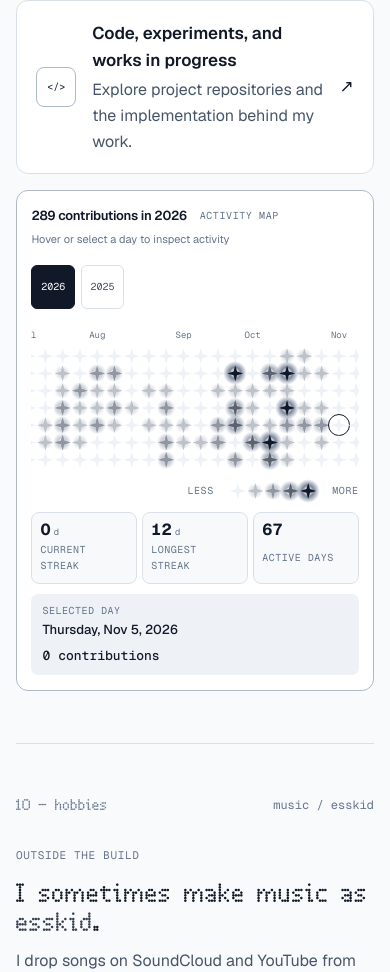
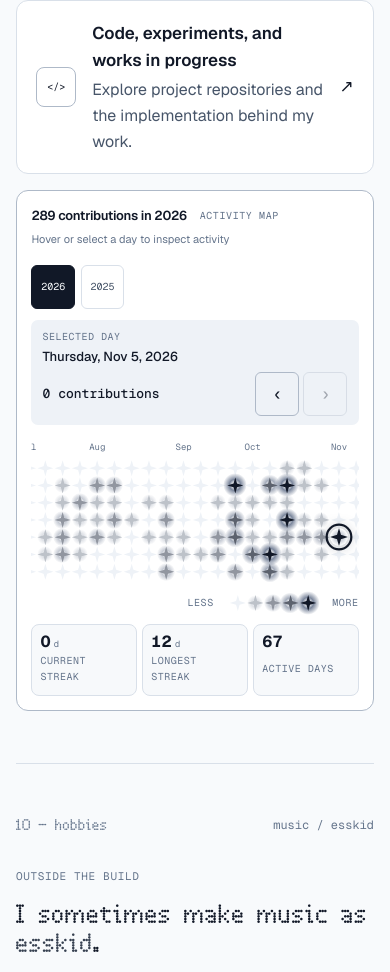
Before and after one commit to olayresjames/olayresportfolio, a React (Vite) app: page / in a window 390 px wide. Shown: the part 5666-6638 px from the top of the page. Built offline with nearby package versions, Linux system fonts and the light colour scheme; no server answers; the database is empty.

Commit message:
refactor: enhance GitHubSection interactivity and styling for contribution display

```diff
--- a/src/components/sections/ContentSections.jsx
+++ b/src/components/sections/ContentSections.jsx
@@ -254,9 +254,18 @@ export function GitHubSection() {
       cursor.setUTCDate(cursor.getUTCDate() - 1);
     }
   }
-  const selectedDay = yearDays[selectedDate];
+  const displayedDate = tooltipDate || selectedDate;
+  const isPreviewingDay = Boolean(tooltipDate && tooltipDate !== selectedDate);
+  const displayedDay = yearDays[displayedDate];
+  const activeDates = Object.keys(yearDays).filter(dateKey =>
+    dateKey.startsWith(String(contributionYear))
+    && dateKey <= statsEnd.toISOString().slice(0, 10)
+    && (yearDays[dateKey].count ?? yearDays[dateKey].level) > 0,
+  ).sort();
+  const previousActiveDate = activeDates.filter(dateKey => dateKey < selectedDate).pop();
+  const nextActiveDate = activeDates.find(dateKey => dateKey > selectedDate);
   const tooltipDay = tooltipDate ? yearDays[tooltipDate] : null;
-  const selectedDateLabel = new Date(`${selectedDate}T00:00:00Z`).toLocaleDateString('en-US', {
+  const displayedDateLabel = new Date(`${displayedDate}T00:00:00Z`).toLocaleDateString('en-US', {
     weekday: 'long', month: 'short', day: 'numeric', year: 'numeric', timeZone: 'UTC',
   });
   const tooltipDateObject = tooltipDate ? new Date(`${tooltipDate}T00:00:00Z`) : null;
@@ -275,7 +284,6 @@ export function GitHubSection() {
     const centerX = cellRect.left + (cellRect.width / 2) - panelRect.left;
     const left = Math.min(Math.max(centerX, halfTooltipWidth + 8), panelRect.width - halfTooltipWidth - 8);
     const below = cellRect.top - panelRect.top < 56;
-    setSelectedDate(dateKey);
     setTooltipDate(dateKey);
     setTooltipPosition({ left, top: below ? cellRect.bottom - panelRect.top + 8 : cellRect.top - panelRect.top - 8, below });
   };
@@ -292,20 +300,20 @@ export function GitHubSection() {
     setSelectedDate(mostRecentContributionDate(contributionData, year, currentYear, todayKey));
     closeContributionTooltip();
   };
-  const moveSelectedDate = (event, dateKey) => {
-    const dayOffsets = { ArrowUp: -1, ArrowDown: 1, ArrowLeft: -7, ArrowRight: 7 };
-    if (event.key === 'Escape') {
-      closeContributionTooltip();
-      return;
-    }
-    if (!(event.key in dayOffsets)) return;
-    event.preventDefault();
-    const nextDate = new Date(`${dateKey}T00:00:00Z`);
-    nextDate.setUTCDate(nextDate.getUTCDate() + dayOffsets[event.key]);
-    const nextDateKey = nextDate.toISOString().slice(0, 10);
-    if (nextDate.getUTCFullYear() !== contributionYear) return;
-    setSelectedDate(nextDateKey);
-    document.querySelector(`[data-contribution-date="${nextDateKey}"]`)?.focus();
+  const selectActiveDate = dateKey => {
+    if (!dateKey) return;
+    setSelectedDate(dateKey);
+    closeContributionTooltip();
+    const scroll = contributionScrollRef.current;
+    const target = scroll?.querySelector(`[data-contribution-date="${dateKey}"]`);
+    if (!target) return;
+    const scrollRect = scroll.getBoundingClientRect();
+    const targetRect = target.getBoundingClientRect();
+    const centeredLeft = scroll.scrollLeft + targetRect.left - scrollRect.left - (scroll.clientWidth - targetRect.width) / 2;
+    scroll.scrollTo({
+      left: centeredLeft,
+      behavior: window.matchMedia('(prefers-reduced-motion: reduce)').matches ? 'auto' : 'smooth',
+    });
   };
   return (
     <section id="github" className="editorial-section">
@@ -335,7 +343,7 @@ export function GitHubSection() {
               const entry = yearDays[dateKey];
               const dayCount = entry?.count;
               const dayDescription = dayCount == null ? (level ? 'Activity recorded' : 'No contributions') : `${dayCount} contribution${dayCount === 1 ? '' : 's'}`;
-              return <button key={dateKey} type="button" className={`contribution-cell level-${level}${selectedDate === dateKey ? ' is-selected' : ''}`} data-contribution-date={dateKey} aria-label={`${dateKey}: ${dayDescription}`} aria-pressed={selectedDate === dateKey} tabIndex={selectedDate === dateKey ? 0 : -1} onMouseEnter={event => showContributionTooltip(dateKey, event.currentTarget)} onMouseLeave={event => { if (!event.relatedTarget?.closest?.('.contribution-grid button.contribution-cell')) hideContributionTooltip(event.currentTarget); }} onFocus={event => showContributionTooltip(dateKey, event.currentTarget)} onBlur={event => hideContributionTooltip(event.currentTarget)} onClick={event => showContributionTooltip(dateKey, event.currentTarget)} onKeyDown={event => moveSelectedDate(event, dateKey)} />;
+              return <button key={dateKey} type="button" className={`contribution-cell level-${level}${selectedDate === dateKey ? ' is-selected' : ''}`} data-contribution-date={dateKey} aria-label={`${dateKey}: ${dayDescription}`} aria-pressed={selectedDate === dateKey} onMouseEnter={event => showContributionTooltip(dateKey, event.currentTarget)} onMouseLeave={event => { if (!event.relatedTarget?.closest?.('.contribution-grid button.contribution-cell')) hideContributionTooltip(event.currentTarget); }} onFocus={event => showContributionTooltip(dateKey, event.currentTarget)} onBlur={event => hideContributionTooltip(event.currentTarget)} onClick={event => { setSelectedDate(dateKey); showContributionTooltip(dateKey, event.currentTarget); }} />;
             }))}
           </div>
         </div>
@@ -347,8 +355,14 @@ export function GitHubSection() {
           <div className="contribution-stat"><strong>{activeDays}</strong><small>active days</small></div>
         </div>
         <div className="contribution-detail" aria-live="polite">
-          <div><span>selected day</span><strong>{selectedDateLabel}</strong></div>
-          <strong>{selectedDay?.count == null ? (selectedDay?.level ? 'Activity recorded' : 'No contributions') : `${selectedDay.count} contribution${selectedDay.count === 1 ? '' : 's'}`}</strong>
+          <div><span>{isPreviewingDay ? 'previewing day' : 'selected day'}</span><strong>{displayedDateLabel}</strong></div>
+          <div className="contribution-detail-actions">
+            <strong>{displayedDay?.count == null ? (displayedDay?.level ? 'Activity recorded' : 'No contributions') : `${displayedDay.count} contribution${displayedDay.count === 1 ? '' : 's'}`}</strong>
+            <div className="contribution-day-nav" role="group" aria-label="Browse active days">
+              <button type="button" aria-label="Previous active day" title="Previous active day" disabled={!previousActiveDate} onClick={() => selectActiveDate(previousActiveDate)}>‹</button>
+              <button type="button" aria-label="Next active day" title="Next active day" disabled={!nextActiveDate} onClick={() => selectActiveDate(nextActiveDate)}>›</button>
+            </div>
+          </div>
         </div>
           </>
         ) : (
--- a/styles.css
+++ b/styles.css
@@ -548,12 +548,13 @@ main#main-content { min-width: 0; }
 .contribution-grid { display: grid; grid-template-rows: repeat(7, var(--contribution-cell-size)); grid-auto-flow: column; grid-auto-columns: var(--contribution-cell-size); gap: var(--contribution-cell-gap); min-width: 38rem; margin: 0.35rem 0 0 1.3rem; }
 .contribution-cell { position: relative; isolation: isolate; display: block; width: var(--contribution-cell-size); height: var(--contribution-cell-size); padding: 0; border: 0; border-radius: 50%; background: transparent; }
 .contribution-cell::before { position: relative; z-index: 1; display: block; width: 100%; height: 100%; background: var(--star-fill, var(--surface-secondary)); clip-path: polygon(50% 0%, 61% 38%, 100% 50%, 61% 62%, 50% 100%, 39% 62%, 0% 50%, 39% 38%); content: ''; }
-.contribution-cell::after { position: absolute; z-index: 0; inset: -0.2rem; border-radius: 50%; background: radial-gradient(circle, transparent 12%, color-mix(in srgb, var(--foreground) 70%, #8ab4ff) 34%, transparent 72%); content: ''; opacity: var(--spark-glow-opacity, 0); pointer-events: none; transform: scale(var(--spark-glow-scale, 0.7)); }
+.contribution-cell::after { position: absolute; z-index: 0; inset: -0.2rem; border-radius: 50%; background: radial-gradient(circle, transparent 12%, color-mix(in srgb, var(--foreground) 70%, #8ab4ff) 34%, transparent 72%); content: ''; opacity: var(--spark-glow-opacity, 0); pointer-events: none; transform: scale(var(--spark-glow-scale, 0.7)); transition: opacity 160ms ease, transform 160ms ease; }
 .contribution-grid button.contribution-cell { appearance: none; cursor: pointer; touch-action: manipulation; transition: transform 120ms ease; }
-.contribution-grid button.contribution-cell:hover { z-index: 1; outline: 1px solid var(--accent); outline-offset: 2px; transform: scale(1.35); }
+.contribution-grid button.contribution-cell:hover { z-index: 1; outline: 1px solid var(--accent); outline-offset: 2px; transform: translateY(-1px) scale(1.22); }
+.contribution-grid button.contribution-cell:is(:hover, :focus-visible)::after { opacity: calc(var(--spark-glow-opacity, 0) + 0.15); transform: scale(calc(var(--spark-glow-scale, 0.7) + 0.08)); }
 .contribution-grid button.contribution-cell:active { transform: scale(0.92); }
 .contribution-grid button.contribution-cell.is-selected { outline: 1px solid var(--foreground); outline-offset: 2px; }
-.contribution-grid button.contribution-cell:focus-visible { z-index: 2; outline: 2px solid var(--accent); outline-offset: 2px; transform: scale(1.35); }
+.contribution-grid button.contribution-cell:focus-visible { z-index: 2; outline: 2px solid var(--accent); outline-offset: 2px; transform: translateY(-1px) scale(1.22); }
 .contribution-cell.level-1 { --star-fill: color-mix(in srgb, var(--foreground) 22%, var(--surface-secondary)); --spark-glow-opacity: 0.16; --spark-glow-scale: 0.7; }
 .contribution-cell.level-2 { --star-fill: color-mix(in srgb, var(--foreground) 42%, var(--surface-secondary)); --spark-glow-opacity: 0.28; --spark-glow-scale: 0.82; }
 .contribution-cell.level-3 { --star-fill: color-mix(in srgb, var(--foreground) 66%, var(--surface-secondary)); --spark-glow-opacity: 0.45; --spark-glow-scale: 0.94; }
@@ -570,9 +571,15 @@ main#main-content { min-width: 0; }
 .contribution-stat strong span { margin-left: 0.2rem; color: var(--text-tertiary); font-family: var(--font-mono); font-size: 9px; font-weight: 400; }
 .contribution-stat small, .contribution-detail span { color: var(--text-tertiary); font-family: var(--font-mono); font-size: 9px; letter-spacing: 0.05em; text-transform: uppercase; }
 .contribution-detail { display: flex; justify-content: space-between; align-items: center; gap: 1rem; min-height: 2.8rem; margin-top: 0.6rem; padding: 0.55rem 0.7rem; border-radius: 7px; background: var(--surface-secondary); }
-.contribution-detail > div { display: grid; gap: 0.1rem; }
+.contribution-detail > div:first-child { display: grid; gap: 0.1rem; }
 .contribution-detail strong { color: var(--foreground); font-size: 11px; font-weight: 500; }
-.contribution-detail > strong { font-family: var(--font-mono); text-align: right; }
+.contribution-detail-actions { display: flex; align-items: center; justify-content: flex-end; gap: 0.8rem; min-width: 0; }
+.contribution-detail-actions > strong { font-family: var(--font-mono); text-align: right; }
+.contribution-day-nav { display: flex; gap: 0.25rem; }
+.contribution-day-nav button { display: grid; place-items: center; width: 1.8rem; height: 1.8rem; padding: 0; border: 1px solid var(--border-strong); border-radius: 6px; color: var(--foreground); background: transparent; font-size: 18px; line-height: 1; cursor: pointer; }
+.contribution-day-nav button:hover:not(:disabled) { border-color: var(--foreground); background: color-mix(in srgb, var(--foreground) 8%, transparent); }
+.contribution-day-nav button:focus-visible { outline: 2px solid var(--accent); outline-offset: 2px; }
+.contribution-day-nav button:disabled { opacity: 0.35; cursor: default; }
 .contribution-tooltip { position: absolute; z-index: 5; width: max-content; max-width: min(260px, calc(100vw - 2rem)); padding: 0.38rem 0.55rem; overflow-wrap: anywhere; border: 1px solid var(--border-strong); border-radius: 5px; color: var(--foreground); background: var(--surface); box-shadow: var(--shadow-hover); font-size: 11px; line-height: 1.3; text-align: center; transform: translate(-50%, -100%); pointer-events: none; }
 .contribution-tooltip::after { position: absolute; bottom: -5px; left: 50%; width: 8px; height: 8px; border-right: 1px solid var(--border-strong); border-bottom: 1px solid var(--border-strong); background: var(--surface); content: ''; transform: translateX(-50%) rotate(45deg); }
 .contribution-tooltip.is-below { transform: translateX(-50%); }
@@ -1129,11 +1136,25 @@ body { font-size: 18px; }
   .contribution-stat { padding: 0.6rem 0.5rem; }
   .contribution-stat strong { font-size: 16px; }
   .contribution-detail { display: grid; grid-template-columns: minmax(0, 1fr); gap: 0.3rem; }
-  .contribution-detail > strong { max-width: none; text-align: left; }
+  .contribution-detail-actions { justify-content: space-between; }
+  .contribution-detail-actions > strong { text-align: left; }
+  .contribution-day-nav button { width: 2.75rem; height: 2.75rem; }
 }
 
 @media (max-width: 767px) {
   .editorial-section, .wide-section { width: min(100% - 2rem, 42rem); padding: 3.25rem 0; }
+  .contribution-panel { display: flex; flex-direction: column; }
+  .contribution-toolbar { order: 0; }
+  .contribution-detail { order: 1; margin-top: 0.7rem; }
+  .contribution-scroll { order: 2; min-width: 0; margin-top: 0.55rem; }
+  .contribution-footer { order: 3; }
+  .contribution-stats { order: 4; }
+  .contribution-tooltip { display: none; }
+  .contribution-grid button.contribution-cell.is-selected { z-index: 3; outline: 2px solid var(--foreground); outline-offset: 2px; box-shadow: 0 0 11px color-mix(in srgb, var(--accent) 50%, transparent); transform: scale(1.12); animation: contribution-select-pop 220ms ease-out; }
+  .contribution-grid button.contribution-cell.is-selected::before { background: var(--foreground); }
+  .contribution-grid button.contribution-cell.is-selected::after { opacity: calc(var(--spark-glow-opacity, 0) + 0.25); }
+  .contribution-grid button.contribution-cell.is-selected:focus-visible { outline-color: var(--accent); outline-width: 3px; }
+  .contribution-grid button.contribution-cell:active { transform: scale(1.28); }
   .hero-grid { grid-template-columns: 1fr; gap: 1.2rem; }
   .blog-section { padding-bottom: 2rem; }
   .blog-grid { position: relative; display: block; height: clamp(22rem, 55vw, 24rem); margin-inline: auto; width: min(24rem, 100%); }
@@ -1382,7 +1403,21 @@ body { font-size: 18px; }
   .stats-row div:last-child { border-bottom: 0; }
 }
 
+@keyframes contribution-select-pop {
+  0% { transform: scale(1); }
+  50% { transform: scale(1.3); }
+  100% { transform: scale(1.12); }
+}
+
+@media (max-width: 767px) and (hover: none) {
+  .contribution-grid button.contribution-cell:hover:not(.is-selected) { outline: none; transform: none; }
+  .contribution-grid button.contribution-cell:hover:not(.is-selected)::after { opacity: var(--spark-glow-opacity, 0); transform: scale(var(--spark-glow-scale, 0.7)); }
+}
+
 @media (prefers-reduced-motion: reduce) {
+  .contribution-grid button.contribution-cell:is(:hover, :focus-visible) { transform: none; }
+  .contribution-grid button.contribution-cell:is(:hover, :focus-visible)::after { transform: scale(var(--spark-glow-scale, 0.7)); }
+  .contribution-grid button.contribution-cell.is-selected { animation: none; }
   ::view-transition-old(root),
   ::view-transition-new(root) { animation-duration: 1ms !important; }
   html { scroll-behavior: auto; }
```
Also changed, not shown: 1 other file (tests, documents, lock files or other folders).
